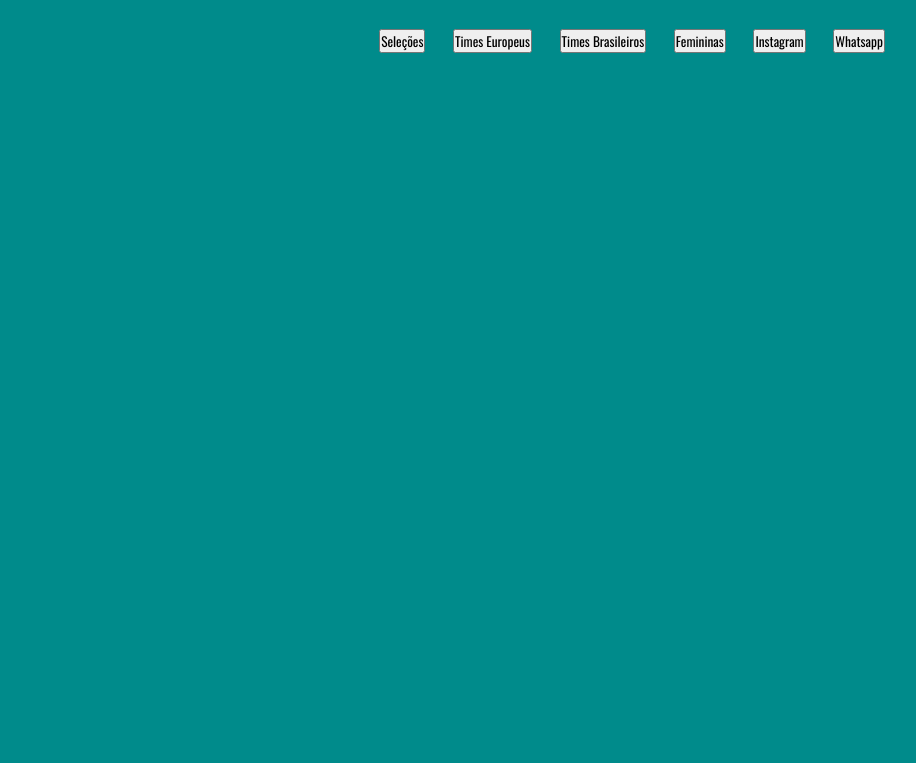
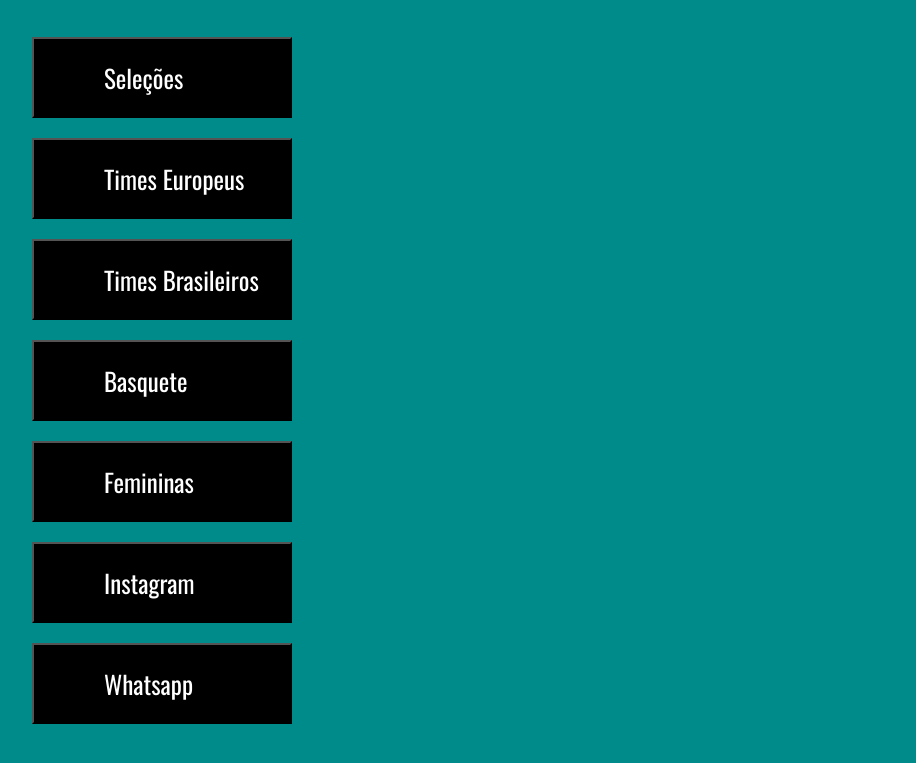
Before and after one commit to EZEQUIELFILHO383/catalogo-camisas, a plain HTML site: page index.html in a window 1280 px wide. Shown: the part 103-866 px from the top of the page, without its empty margins (8-924 px from the left). Before the commit the page ends 800 px from the top, so only its background shows below. Drawn offline with nearby package versions, Linux system fonts and the light colour scheme.

Commit message:
https://github.com/EZEQUIELFILHO383/catalogo-camisas.git

```diff
--- a/css/style.css
+++ b/css/style.css
@@ -24,12 +24,23 @@
 }
 
 button {
-    margin: 12px;
+    margin: 20px;
+    padding: 20px;
+    width: 260px;
+    background: var(--text-color);
+    display: flex;
+    align-items: flex-end;
+    cursor: pointer;
+}
+
+span {
+    font-size: 25px;
+    margin-left: 50px;
+    color: var(--back-color);
 }
 
 .buttons {
-    text-align: center;
     padding: 20px;
-    color: #FFF;
-
+    float: none;
+    display: inline-block;
 }
--- a/index.html
+++ b/index.html
@@ -26,12 +26,15 @@
                 <span>Times Brasileiros</span>
             </button>
             <button>
+                <span>Basquete</span>
+            </button>
+            <button>
                 <span>Femininas</span>
             </button>
-            <button>
+            <button onclick="location.href = 'https://www.instagram.com/camisas_cavalcantii/'">
                 <span>Instagram</span>
             </button>
-            <button>
+            <button onclick="location.href = 'https://wa.me/+5587991443226'">
                 <span>Whatsapp</span>
             </button>
         </div>
```
